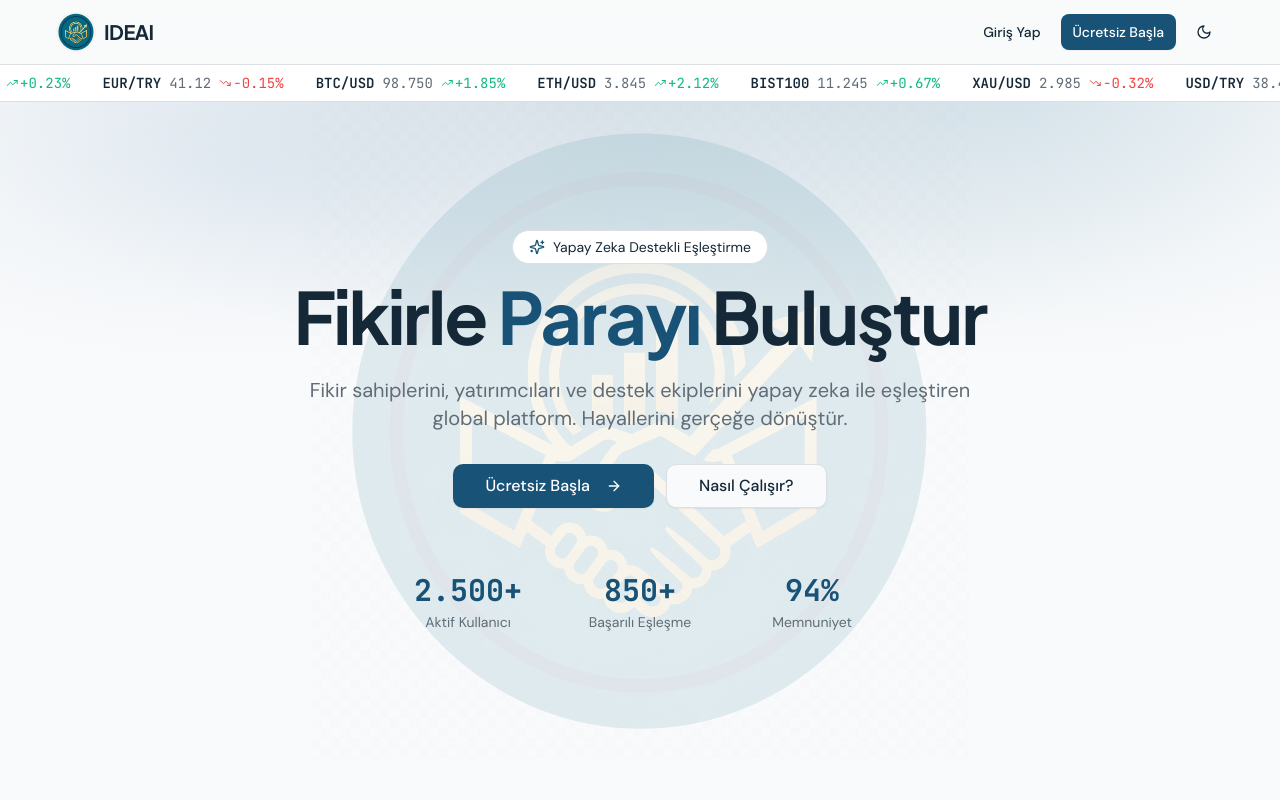
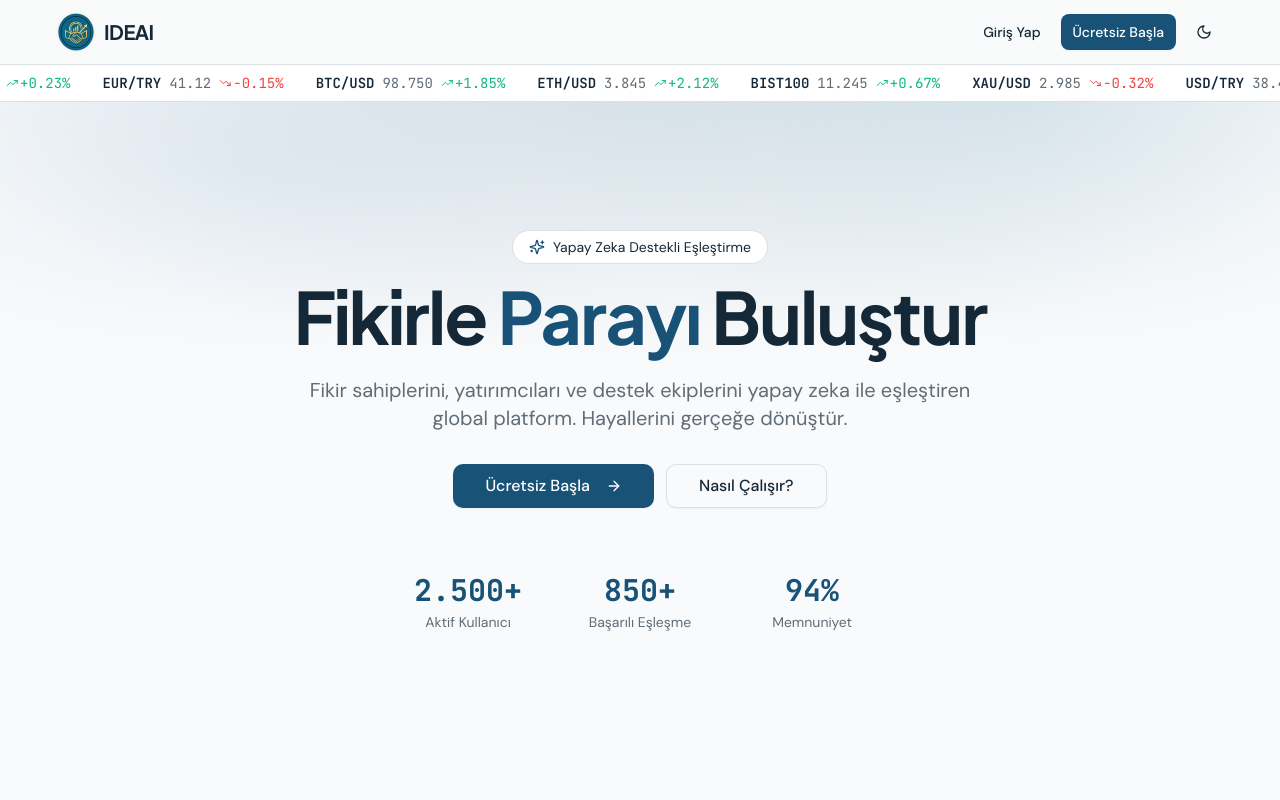
Before and after one commit to ugurmasat/ideai, a Next.js app: page / in a window 1280 px wide. Shown: the top 800 px of the page. Built offline with nearby package versions, Linux system fonts and the light colour scheme; no server answers.

Commit message:
fix: transparent hero logo watermark

```diff
--- a/components/home/hero-section.tsx
+++ b/components/home/hero-section.tsx
@@ -51,7 +51,7 @@ export function HeroSection() {
         alt=""
         fill
         priority
-        className="pointer-events-none absolute inset-0 -z-10 opacity-10 object-contain"
+        className="pointer-events-none absolute inset-0 -z-10 opacity-[0.06] dark:opacity-[0.03] object-contain mix-blend-screen"
       />
       <div className="mx-auto max-w-[1200px] px-4 py-20 md:py-32">
         <div className="flex flex-col items-center text-center">
```
Also changed, not shown: public/logo.png.
